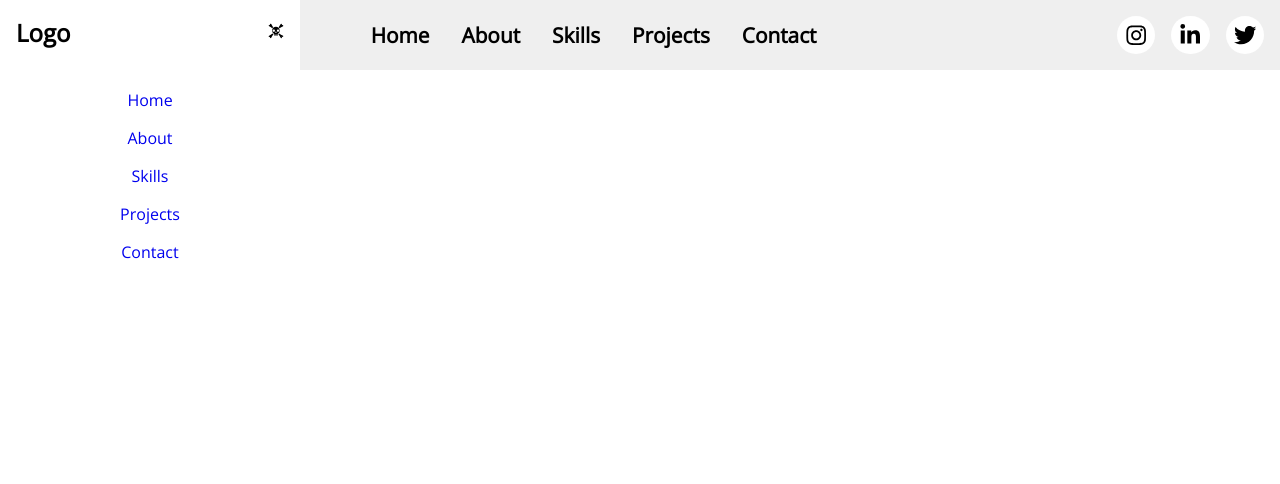
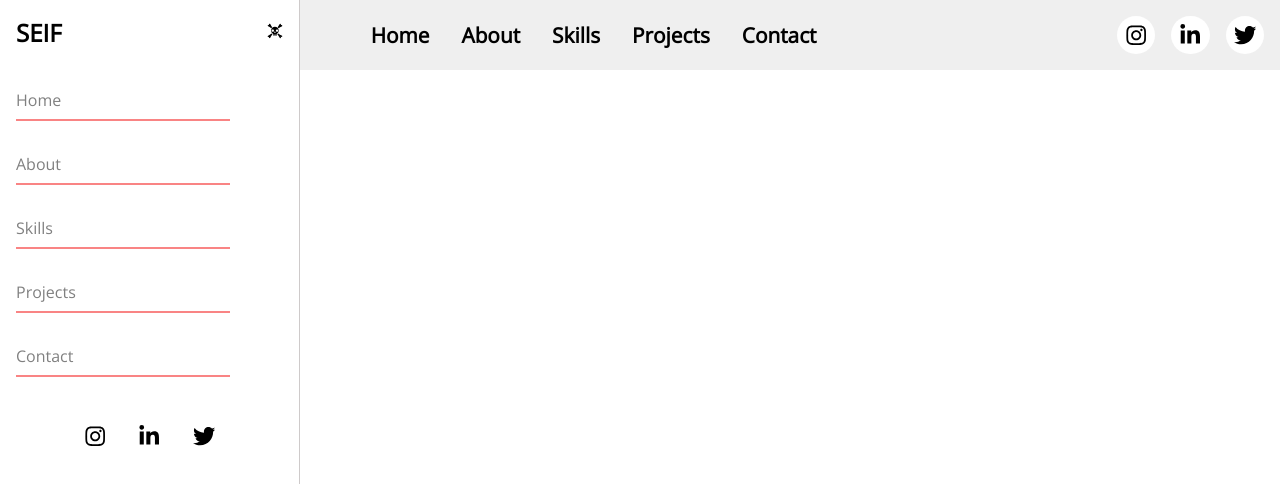
Before and after one commit to seifeddinesaad01/My-Personal-Portfolio, a React (Create React App) app: page / in a window 1280 px wide. Shown: the top 484 px of the page. Built offline with nearby package versions, Linux system fonts and the light colour scheme.

Commit message:
compleating the header and fixing a bug in the router

```diff
--- a/src/App.tsx
+++ b/src/App.tsx
@@ -2,11 +2,13 @@ import React from 'react';
 import logo from './logo.svg';
 import './App.css';
 import Header from './components/Header/Header';
+import { Outlet } from 'react-router-dom';
 
 function App() {
   return (
     <div className="App">
       <Header />
+      <Outlet />
     </div>
   );
 }
--- a/src/components/Header/Header.css
+++ b/src/components/Header/Header.css
@@ -36,7 +36,7 @@
 }
 
 .nav-links a:hover {
-  text-decoration: underline;
+  /* text-decoration: underline; */
   color: #f98484; /* Change the color when hovered over */
 }
 
@@ -82,6 +82,7 @@ color:#f98484;
   align-items: flex-end;
     transform: translateX(-100%);
   transition:  0.3s ease-in-out;
+  border-right: 3px solid red;
 }
 
 .hiddenDrawer {
@@ -99,6 +100,8 @@ color:#f98484;
   align-items: flex-end;
     /* transform: translateX(-100%);   */
   transition:  0.3s ease-in-out;
+  border-right: 1px solid rgb(206, 202, 202);
+
 }
 .drawer__header{
   display: flex;
@@ -111,16 +114,26 @@ color:#f98484;
   display: flex;
   width: 100%;
   justify-content: center;
-  align-items: center;
+  align-items: flex-start;
+  gap: 1rem;
   flex-direction: column;
 }
 
 .drawer-links a {
   text-decoration: none;
   margin: 0.5em 0;
+  border-bottom: 2px solid #f98484;
+  width: 80%;
+  color: gray;
+  padding-bottom: 0.5rem;
+
 }
-
 /* Show the drawer when it's open */
 .drawer.open {
   transform: translateX(0);
 }
+
+.active {
+  color: red;
+  /* Add any other styles you want for the active link */
+}
--- a/src/components/Header/Header.tsx
+++ b/src/components/Header/Header.tsx
@@ -47,15 +47,26 @@ const Header: React.FC = () => {
 
       <div className={isDrawerOpen? "drawer" : 'hiddenDrawer'}>
         <div className='drawer__header'>
-          <div className="logo">Logo</div>
-          <div onClick={()=> toggleDrawer()}><GiSkullCrossedBones/></div>
+          <div className="logo">SEIF</div>
+          <div onClick={()=> toggleDrawer()} style={{cursor:"pointer"}}><GiSkullCrossedBones/></div>
         </div>
 
         <nav className="drawer-links">
           {links.map((link, index) => {
-            return <NavLink to={link?.tag} onClick={toggleDrawer}>{link?.name}</NavLink>
+            return <NavLink className="active" to={link?.tag} onClick={toggleDrawer} >{link?.name}</NavLink>
           })}
         </nav>
+        <div className="icons-wrapper" style={{width:'100%'}}>
+            <span className="header_icons">
+              <FaInstagram />
+            </span>
+            <span className="header_icons">
+              <FaLinkedinIn />
+            </span>
+            <span className="header_icons">
+              <FaTwitter />
+            </span>
+          </div>
       </div>
 
     </header>
--- a/src/index.tsx
+++ b/src/index.tsx
@@ -3,14 +3,30 @@ import ReactDOM from 'react-dom';
 import { BrowserRouter as Router } from 'react-router-dom';
 import App from './App';
 import reportWebVitals from './reportWebVitals';
+import {
+  BrowserRouter,
+  Routes,
+  Route,
+  Link,
+  Outlet
+} from 'react-router-dom';
 
 const root = document.getElementById('root');
 
 ReactDOM.render(
   <React.StrictMode>
-    <Router>
-      <App />
-    </Router>
+    <BrowserRouter>
+      <Routes>
+        <Route path="/" element={<App />}>
+            <Route path="/home" element={<p>home</p>} />
+            <Route path="/about" element={<p>about</p>} />
+            <Route path="/skills" element={<p>skills</p>} />
+
+        </Route>
+
+
+      </Routes>
+    </BrowserRouter>
   </React.StrictMode>,
   root
 );
```
